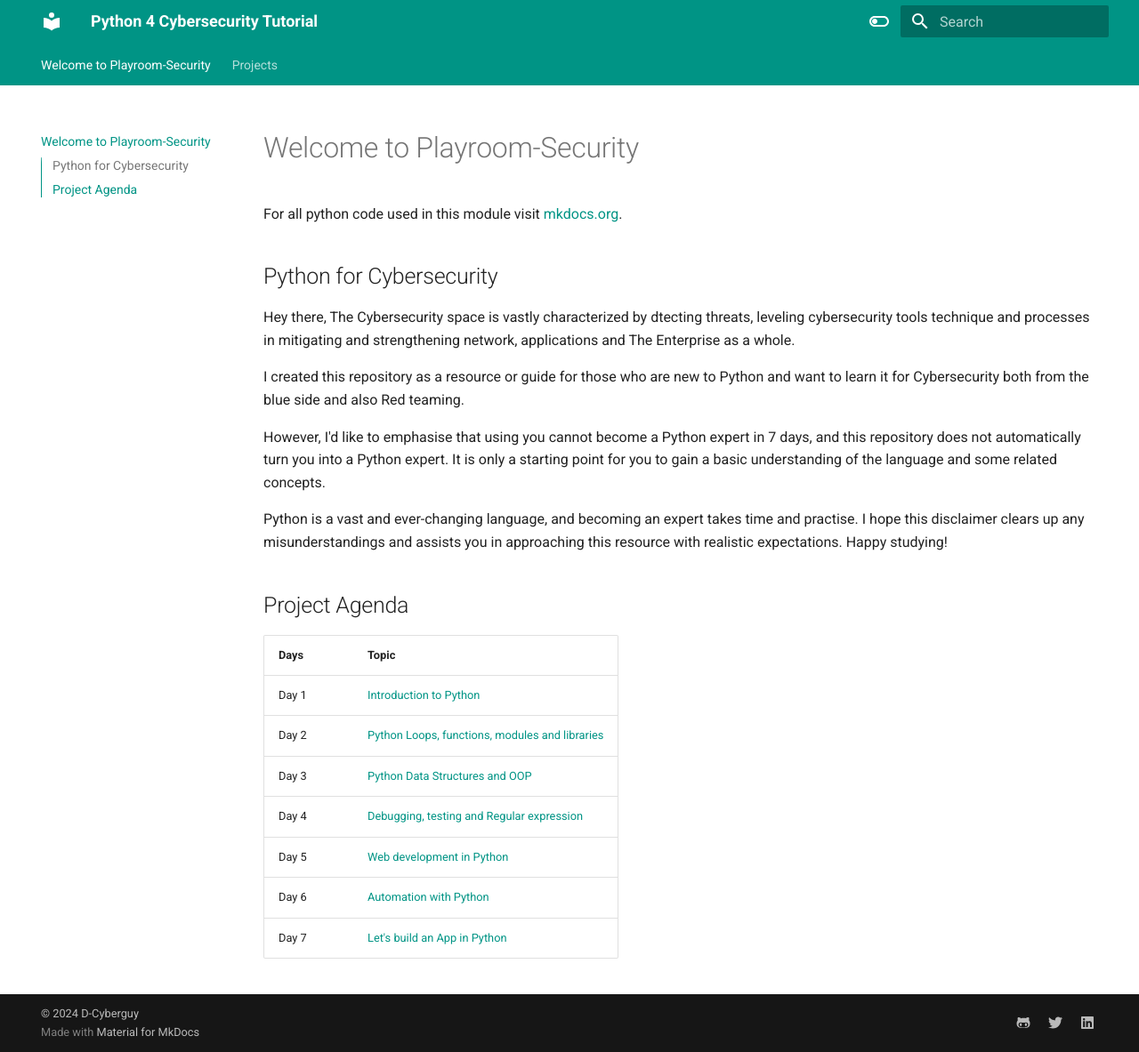
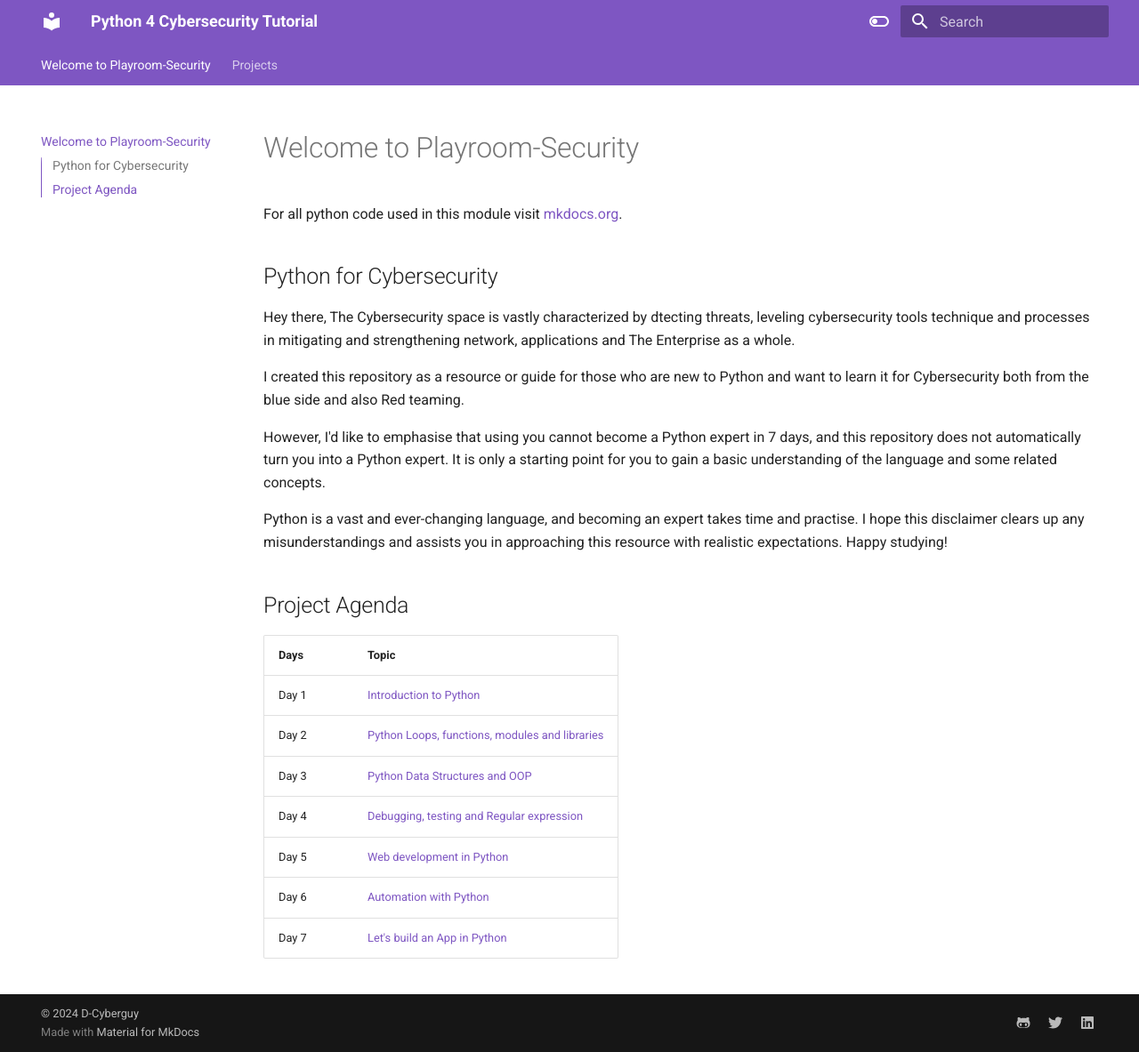
Before and after one commit to canyakora1/playroom-security-mkdocs, an MkDocs documentation site: the page built from docs/index.md, in a window 1280 px wide and 1183 px high. Shown: the whole window at 89% size. Built offline with MkDocs 1.6.1 and Material for MkDocs 9.7.7, drawn with Linux system fonts in a browser that asks for light colours.

Commit message:
initial commit: mkdocs

```diff
--- a/mkdocs.yml
+++ b/mkdocs.yml
@@ -18,23 +18,23 @@ theme:
       toggle:
         icon: material/toggle-switch-off-outline
         name: Switch to dark mode
-      primary: teal
+      primary: deep purple
       accent: purple
     - scheme: slate
       toggle:
         icon: material/toggle-switch
         name: Switch to light mode
-      primary: teal
+      primary: Red
       accent: lime
 
 extra:
   social:
     - icon: fontawesome/brands/github-alt
-      link: https://github.com/james-willett
+      link: https://github.com/canyakora1
     - icon: fontawesome/brands/twitter
-      link: https://twitter.com/TheJamesWillett
+      link: https://twitter.com/d_cyberguy
     - icon: fontawesome/brands/linkedin
-      link: https://www.linkedin.com/in/willettjames/
+      link: https://www.linkedin.com/in/chinedu-anyakora-32025294
 
 markdown_extensions:
   - pymdownx.highlight:
```
